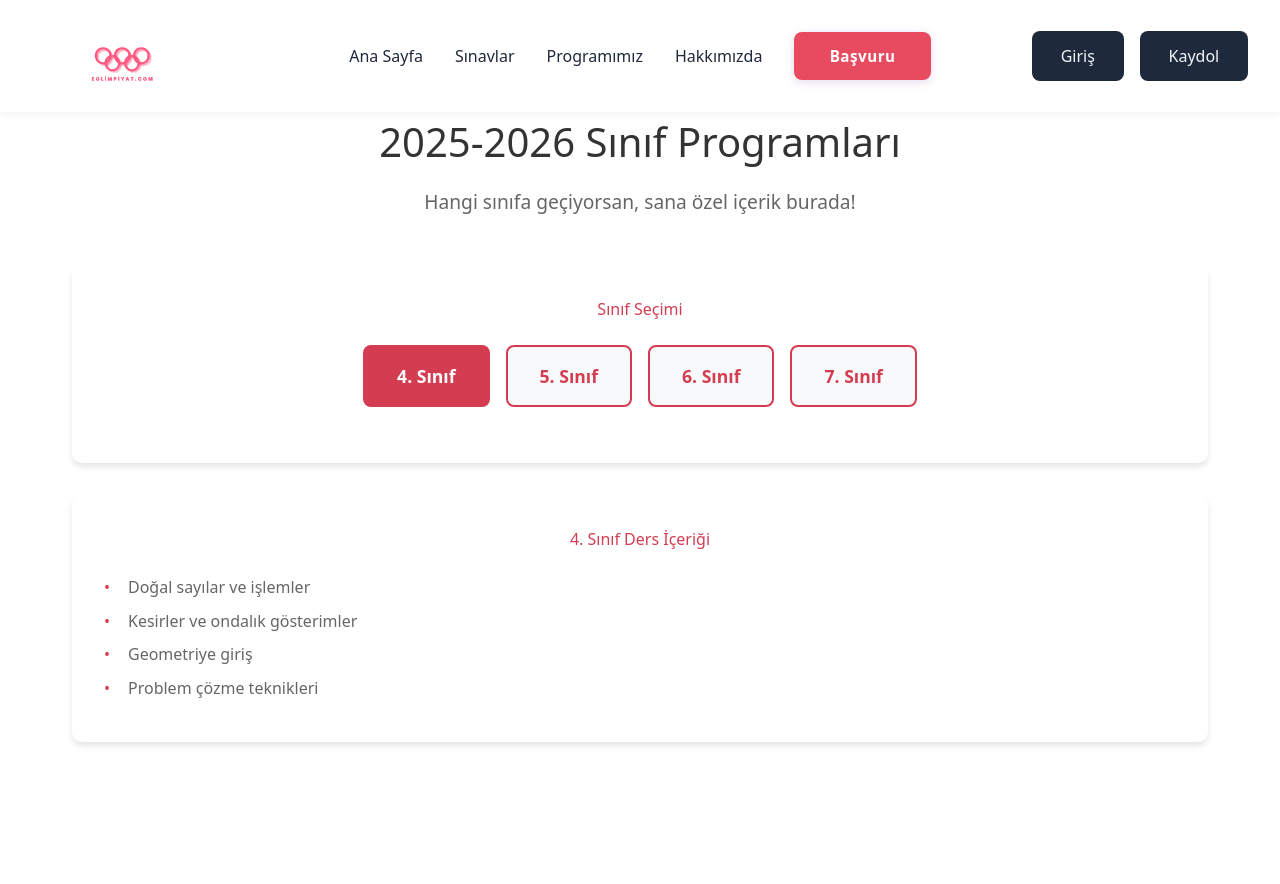
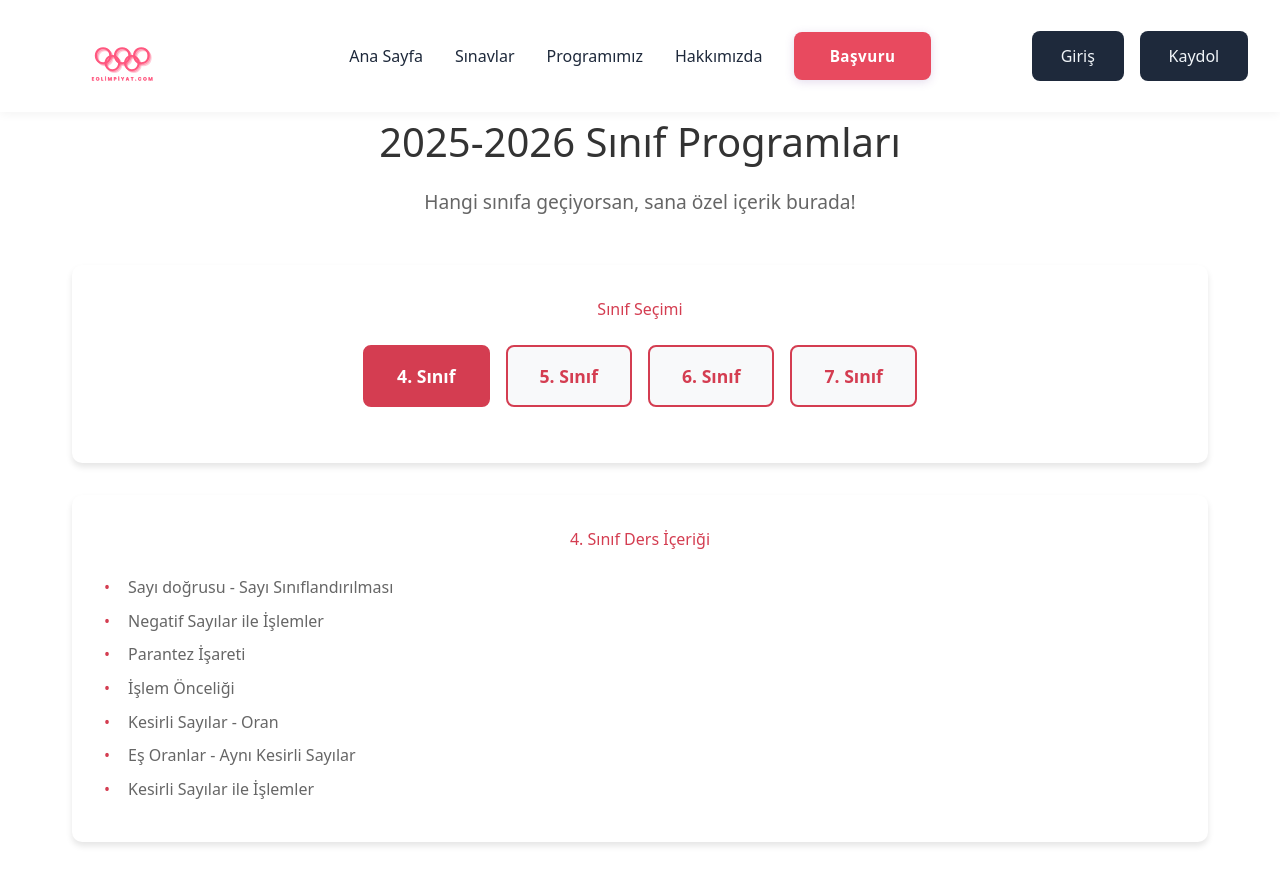
Before and after one commit to alifuatakbas/e-math-frontend, a Next.js app: page /program/2025-yaz in a window 1280 px wide. Shown: the top 884 px of the page. Before the commit the page ends 822 px from the top, so only its background shows below. Built offline with nearby package versions, Linux system fonts and the light colour scheme.

Commit message:
Yaz PRogramı

```diff
--- a/app/program/2025-yaz/page.tsx
+++ b/app/program/2025-yaz/page.tsx
@@ -5,28 +5,40 @@ import Navbar from '../../components/Navbar';
 
 const dersIcerikleri: Record<number, string[]> = {
   4: [
-    "Doğal sayılar ve işlemler",
-    "Kesirler ve ondalık gösterimler",
-    "Geometriye giriş",
-    "Problem çözme teknikleri"
+    "Sayı doğrusu - Sayı Sınıflandırılması",
+    "Negatif Sayılar ile İşlemler",
+    "Parantez İşareti",
+    "İşlem Önceliği",
+    "Kesirli Sayılar - Oran",
+    "Eş Oranlar - Aynı Kesirli Sayılar",
+    "Kesirli Sayılar ile İşlemler"
   ],
   5: [
-    "Üslü ve köklü sayılar",
-    "Oran-orantı ve yüzde hesapları",
-    "Temel cebirsel ifadeler",
-    "Geometrik şekiller ve alan-hacim hesapları"
+    "Sayı doğrusu - Negatif Sayılar",
+    "Parantez İşareti ve İşlem Önceliği",
+    "Kesirli Sayılar ve Sınıflandırılması",
+    "Oran - Eş Oranlar",
+      "Kesirli Sayılarla İşlemler",
+      "Bilinemyen Sayılarla İşlemler",
+      "Denklem Çözmek - (Bilinmeyeni Bulmak"
   ],
   6: [
-    "Denklemler ve eşitsizlikler",
-    "Veri analizi ve olasılık",
-    "Çokgenler ve çember",
-    "Matematiksel modelleme"
+    "Sayı doğrusu - Negatif Sayılar",
+    "Parantez İşareti ve İşlem Önceliği",
+    "Kesirli Sayılar - Oran - Eş Oranlar",
+    "Kesirli Sayılarla İşlemler",
+    "Bilinmeyen Sayılarla İşlemler",
+    "Denklem Çözmek - (Bilinmeyeni Bulmak)",
+    "Bilinmeyen Sayıların Oranı"
   ],
   7: [
-    "Cebirsel ifadeler ve polinomlar",
-    "Fonksiyonlar ve grafikler",
-    "Üçgenler ve dörtgenler",
-    "Gerçek hayat problemleri"
+    "Sayı doğrusu - Negatif Sayılar",
+    "Parantez İşareti ve İşlem Önceliği",
+    "Kesirli Sayılar - Oran - Eş Oranlar,işlemler",
+    "Bilinmeyen Sayılarla İşlemler",
+    "Denklem Çözmek - (Bilinmeyeni Bulmak)",
+    "Bilinmeyen Sayıların Oranı",
+    "Üslü Sayılar ile İşlemler, Denklem Çözme"
   ]
 };
 
```
